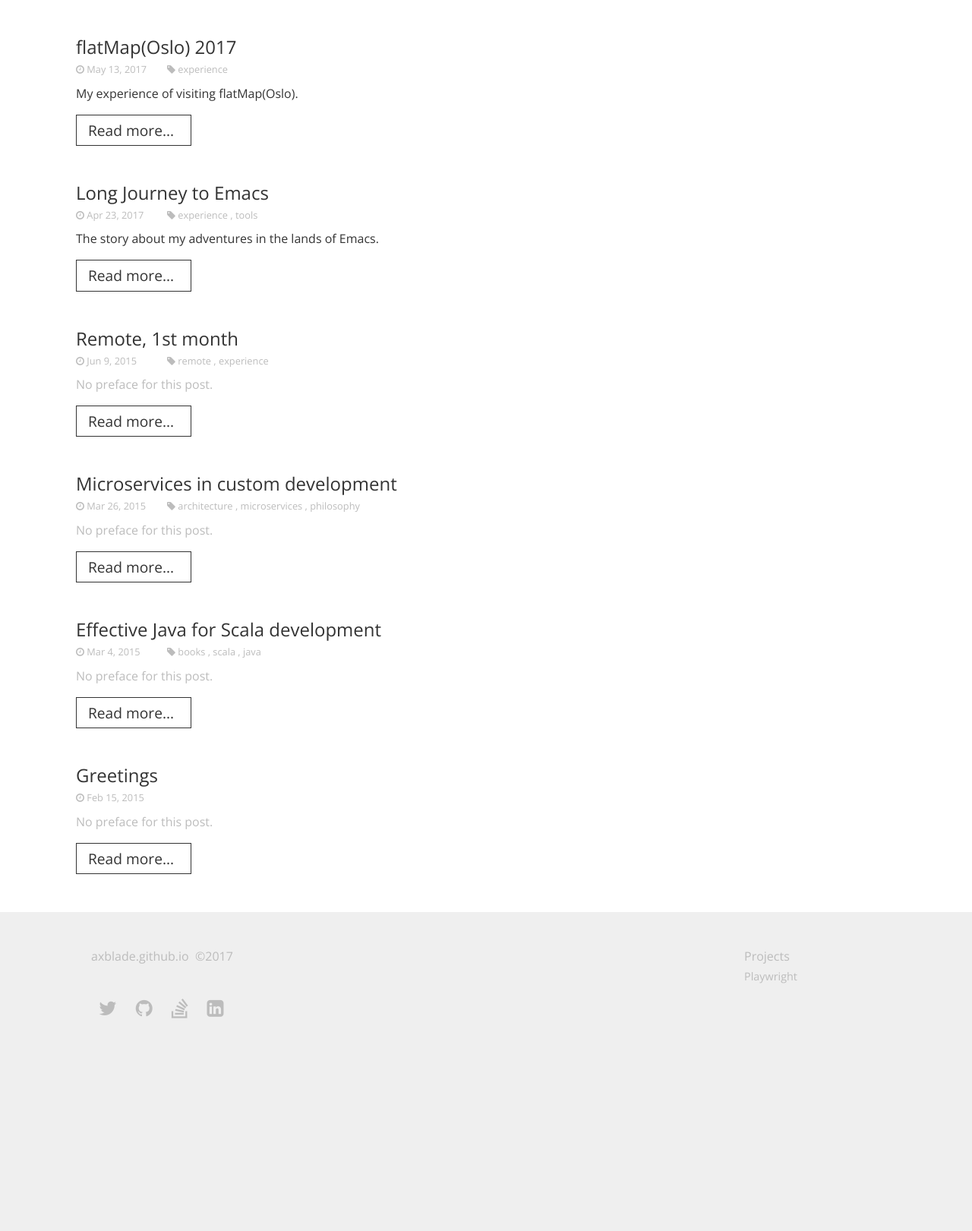
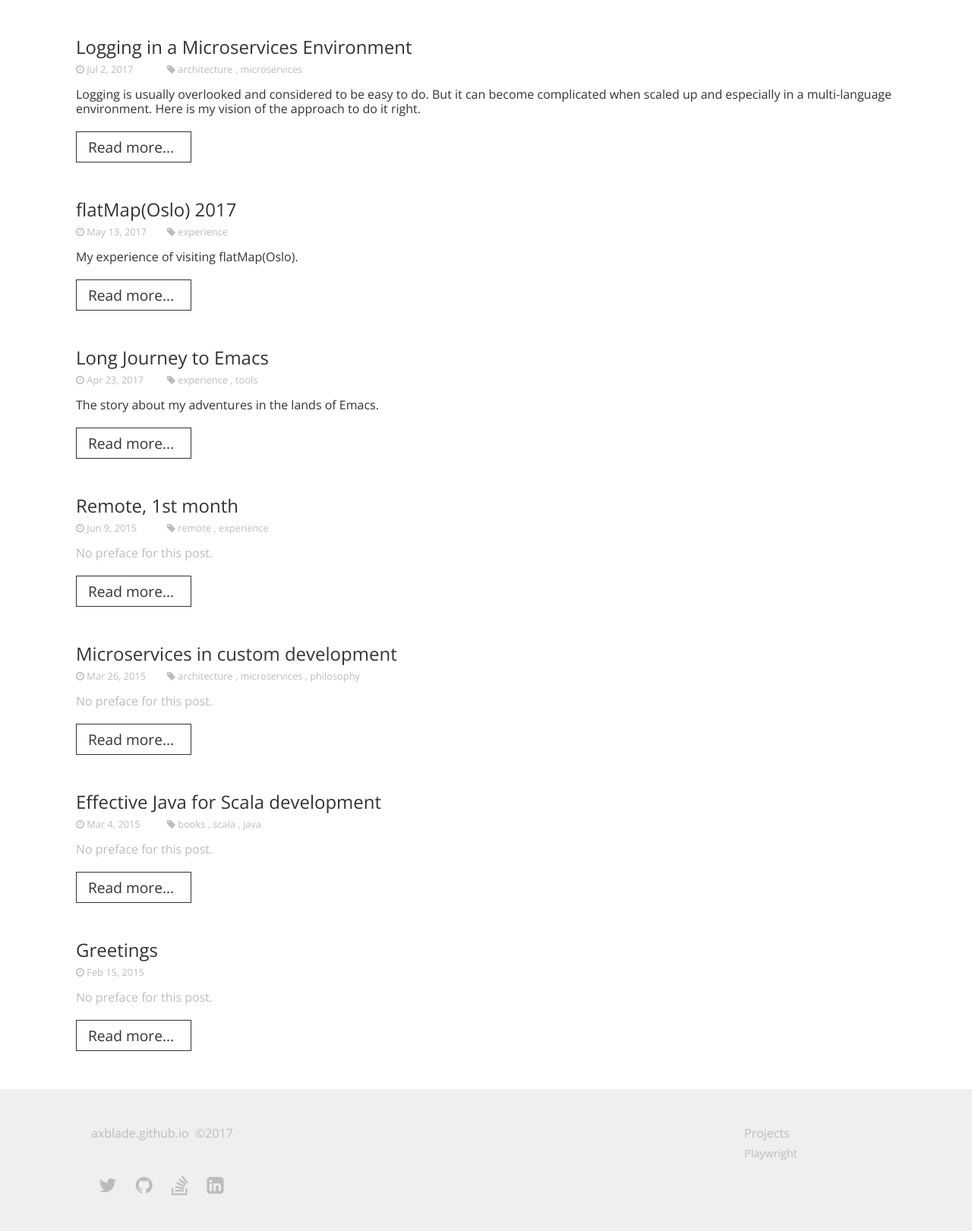
Before and after one commit to eugene-sy/eugene-sy.github.io, a Jekyll site: the page built from blog/index.html, in a window 1280 px wide. Shown: the part 303-1924 px from the top of the page at 76% size. Built offline with Jekyll 4.4.1, drawn with Linux system fonts in a browser that asks for light colours; nearby versions of some CDN libraries; the list of posts is cut into pages by our own code; before the commit the page ends 1691 px from its top, so only the background shows below that.

Commit message:
post file created

```diff
--- /dev/null
+++ b/_posts/2017-07-02-logging-in-a-microservices-environment.md
@@ -0,0 +1,7 @@
+---
+layout: post
+title: "Logging in a Microservices Environment"
+categories: architecture
+tags: [architecture, microservices]
+preface: "Logging is usually overlooked and considered to be easy to do. But it can become complicated when scaled up and especially in a multi-language environment. Here is my vision of the approach to do it right."
+---
--- a/_sass/application.scss
+++ b/_sass/application.scss
@@ -204,6 +204,7 @@ body {
 
 .preface {
     margin-top: 10px;
+    line-height: 1.2em;
 }
 
 .no-preface {
```
Also changed, not shown: Gemfile.lock.
